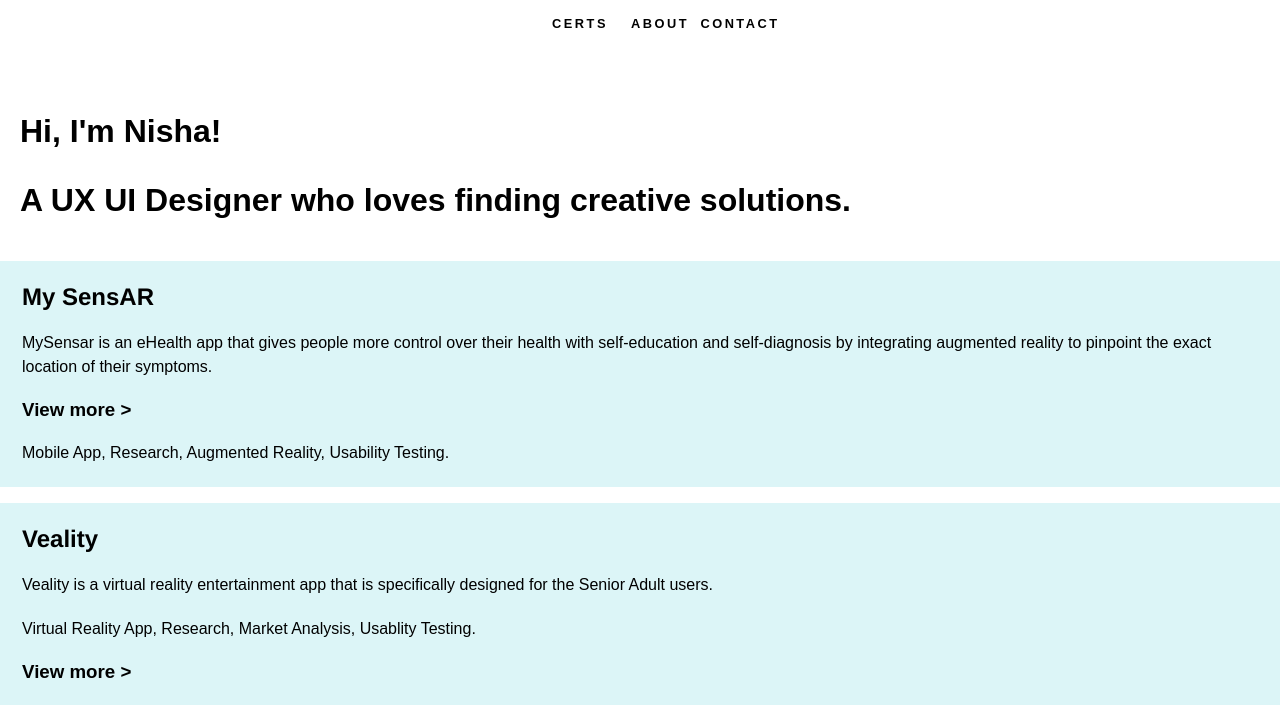
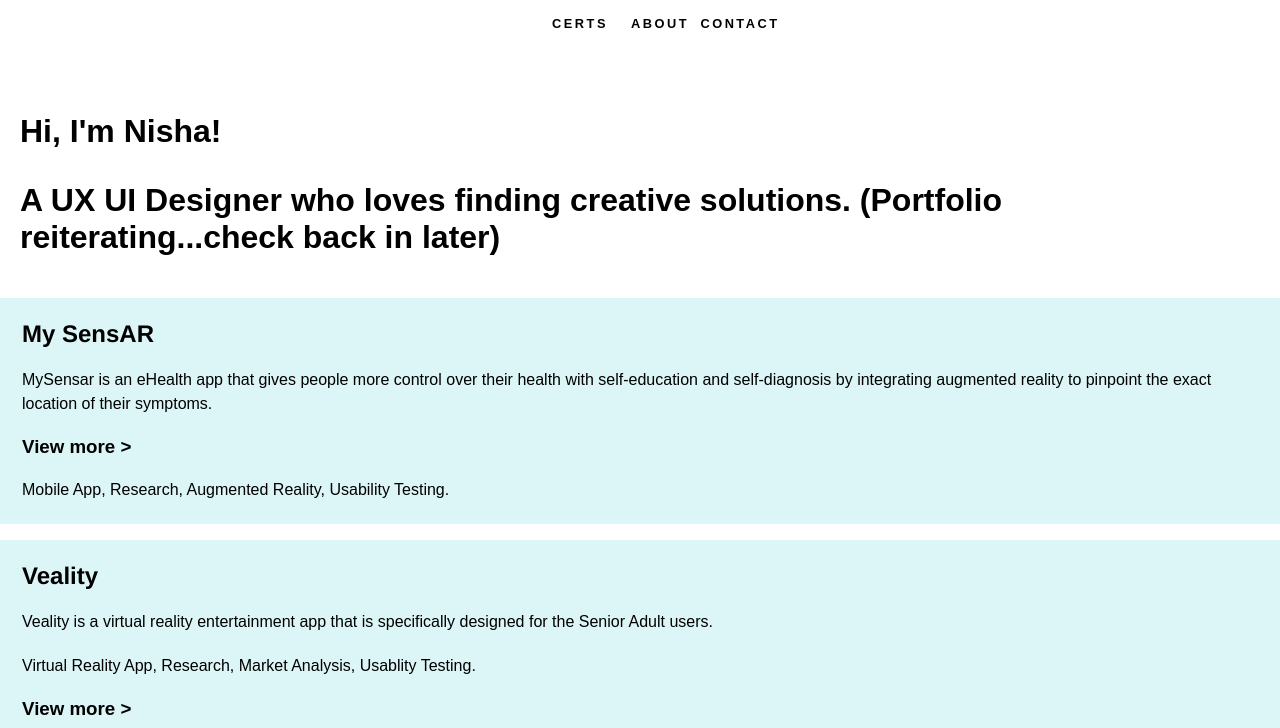
Before and after one commit to jassynyc2020/nisha_ux_portfolio, a plain HTML site: page index.html in a window 1280 px wide. Shown: the top 728 px of the page. Drawn offline with Linux system fonts and the light colour scheme; a web font is replaced by a local one.

Commit message:
added portfolio being edited notice

```diff
--- a/index.html
+++ b/index.html
@@ -47,6 +47,7 @@
           Hi, I'm Nisha!
        <hr>
           A UX UI Designer who loves finding creative solutions.
+          (Portfolio reiterating...check back in later)
         </h1>
       </div>
     </header>
```
